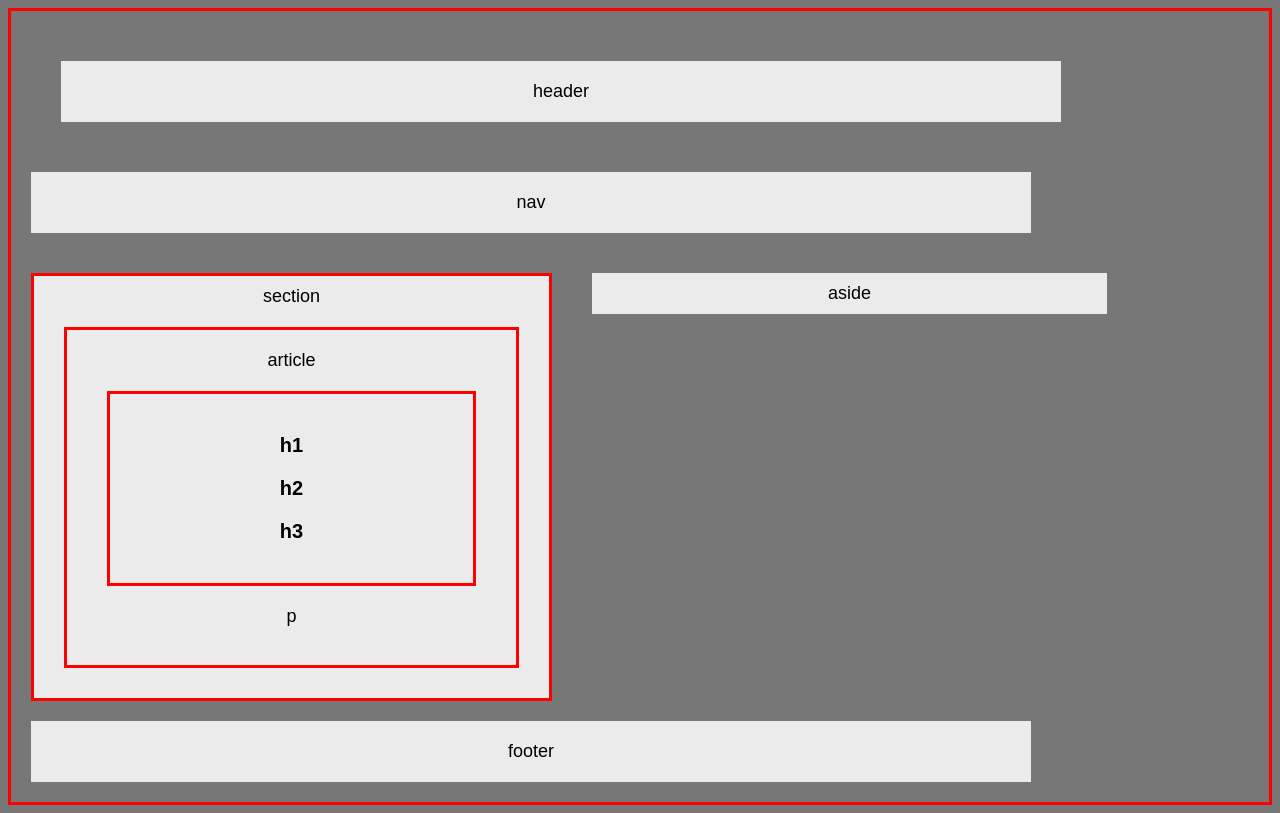
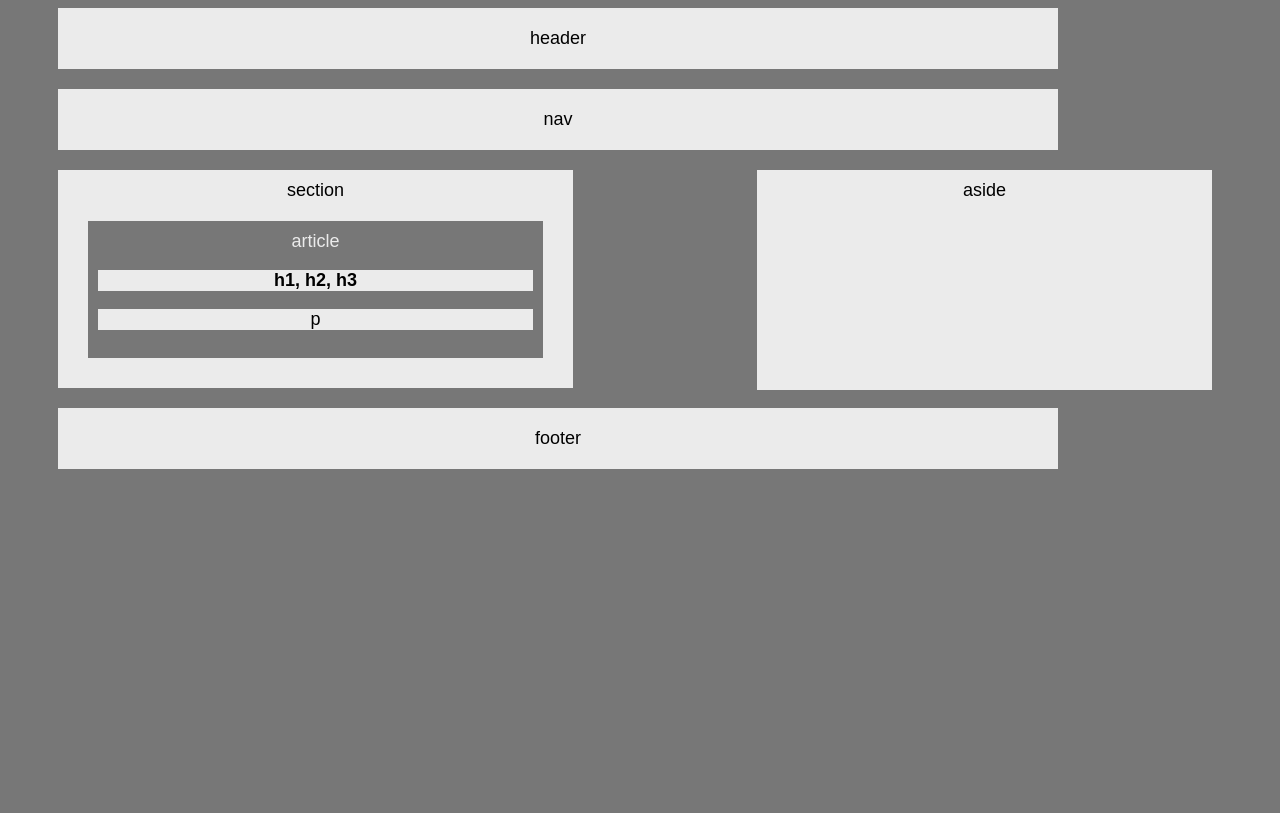
Before and after one commit to Ankitashah212/HW_WireFrame, a plain HTML site: page index.html in a window 1280 px wide. Drawn offline with Linux system fonts and the light colour scheme.

Commit message:
draft 1 - working with minor visual issues

```diff
--- a/index.html
+++ b/index.html
@@ -16,10 +16,8 @@
     <section>section
 
         <article>article
-            <div class="hes">
-                <h1>h1</h1>
-                <h2>h2</h2>
-                <h3>h3</h3>
+            <div>
+                <p><strong> h1, h2, h3</strong></p>
             </div>
             <div>
                 <p>p</p>
--- a/style.css
+++ b/style.css
@@ -3,61 +3,90 @@ body{
     font-family: 'Arial', 'Helvetica Neue', Helvetica, sans-serif;
     font-size: 18px;
     text-align: center;
-    border: solid red;
 }
 
 h1, h2, h3{
+    margin: 0;
+    padding: 0;
     font-size: 20px;
+    background-color: #ebebeb;
+    color: black;
+    height: 20px;
+
+
+}
+
+div{
+    background-color: #ebebeb;
+    margin: 10px 0;
+}
+
+p{
+    color: black;
+}
+
+.hes{
+    margin: 20px;
+    padding: 20px;
+    background-color: #ebebeb;
+
+}
+.para{
+    background-color: #ebebeb;
+    color: black;
+    padding: 10px;
+    height: 30px;
+
+
+
 }
 header{
-    margin: 50px;
+    margin-left: 50px;
     padding: 20px;
     background-color: #ebebeb;
     width: 960px;
 }
 
 nav{
+    margin-left: 50px;
+    margin-top: 20px;
     width: 960px;
-    margin: 20px;
     padding: 20px;
     background-color: #ebebeb;
 }
 article{
-        border: solid red;
-
+    color: #ebebeb;
     margin: 20px;
-    padding: 20px;
-    background-color: #ebebeb;
+    padding: 10px;
+    background-color: #777;
 }
 section{
-    margin: 20px;
+    margin-top: 20px;
+    margin-left: 50px;
     padding: 10px;
     background-color: #ebebeb;
     width: 495px;
     float: left;
-        border: solid red;
+    margin-bottom: 20px;
 
 }
 
 .aside{
-    margin: 20px;
+    margin-top: 20px;
     padding: 10px;
     background-color: #ebebeb;
-    width: 495px;
-    float: left;
+    width: 435px;
+    float: right;
+    margin-right: 60px;
+    height: 200px;
 }
-.hes{
-    margin: 20px;
-    padding: 20px;
-    background-color: #ebebeb;
-        border: solid red;
 
-}
 
 footer{
     width: 960px;
     clear: both;
-     margin: 20px;
+     margin-left: 50px;
+     margin-top: 20px;
     padding: 20px;
     background-color: #ebebeb;
 }
```
